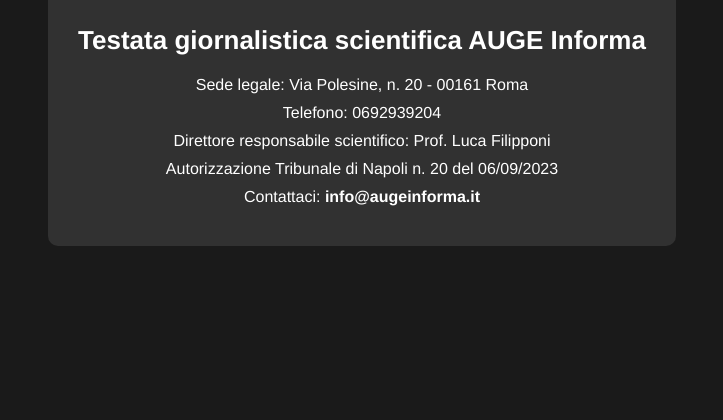
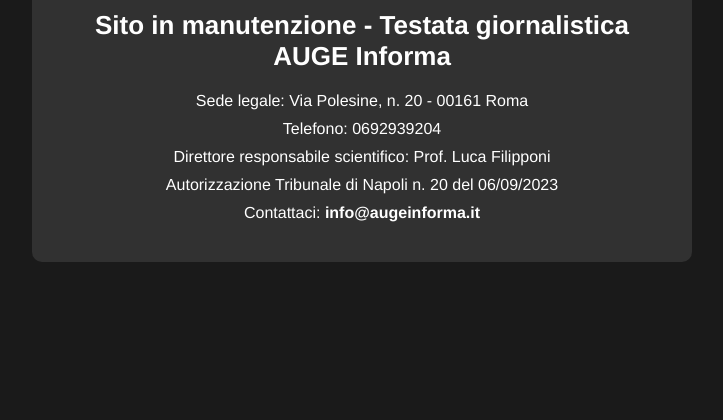
Before and after one commit to TODOLAB-WEB/AUGE-INFORMA, a plain HTML site: page index.html in a window 1280 px wide. Shown: the part 420-840 px from the top of the page, without its empty margins (278-1001 px from the left). Drawn offline with Linux system fonts and the light colour scheme.

Commit message:
Update index.html

```diff
--- a/index.html
+++ b/index.html
@@ -54,7 +54,7 @@
 <body>
     <div class="content">
         <img src="https://raw.githubusercontent.com/TODOLAB-WEB/AUGE-INFORMA/d1d81022a0a5fd5786fa248f624c3bd07d083374/logo%20AUGE%20INFORMA%20(1).png" alt="Logo AUGE Informa">
-        <h1>Testata giornalistica scientifica AUGE Informa</h1>
+        <h1>Sito in manutenzione - Testata giornalistica AUGE Informa</h1>
         <p>Sede legale: Via Polesine, n. 20 - 00161 Roma</p>
         <p>Telefono: 0692939204</p>
         <p>Direttore responsabile scientifico: Prof. Luca Filipponi</p>
```
